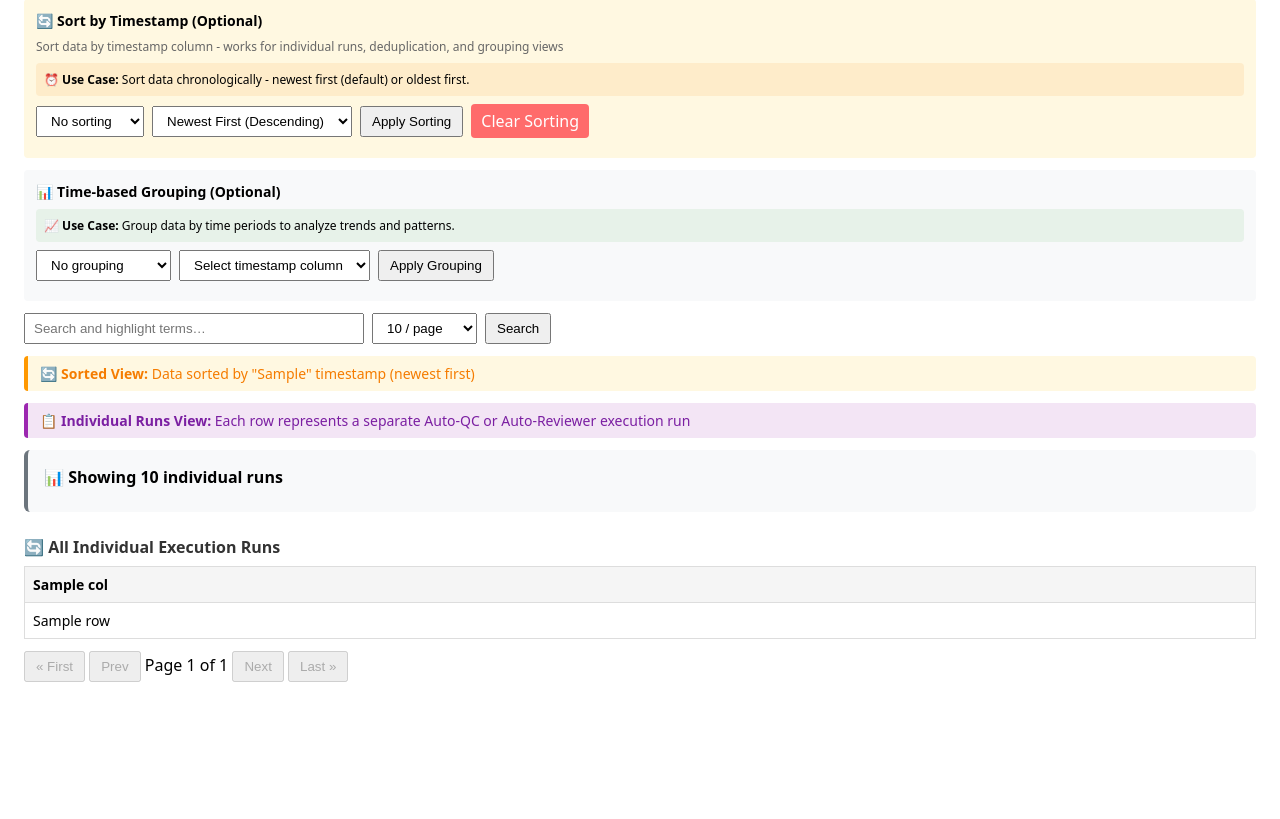
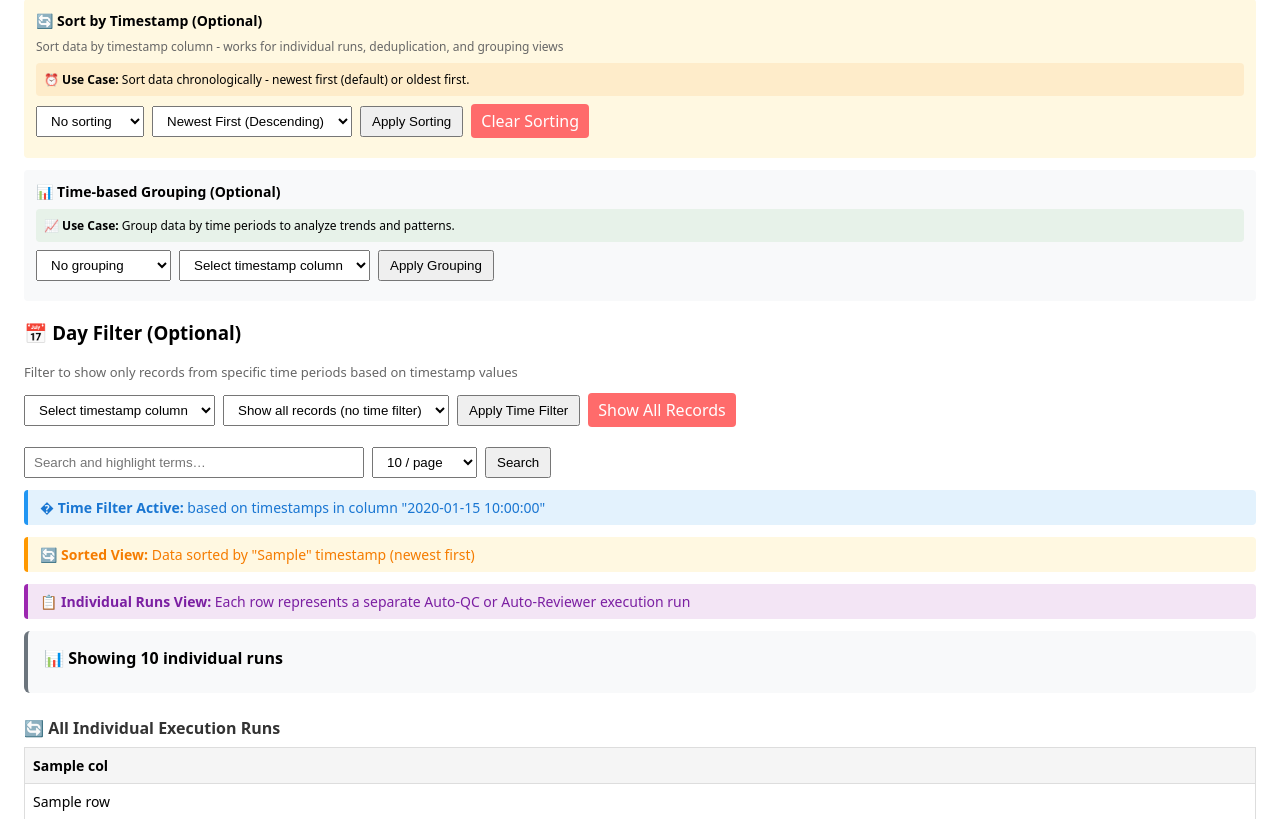
Before and after one commit to mallyad-art/generalized_agents_automated_quality_service, a FastAPI app: template app/templates/index.html in a window 1280 px wide. Shown: the part 376-1195 px from the top of the page. Before the commit the page ends 1058 px from the top, so only its background shows below. Run offline with FastAPI, Linux system fonts and the light colour scheme; the template is opened without the code that fills it: most values are stand-ins (such as "Sample title", 1, 10 or a date in 2020); parts of the project's set-up code (start-up, migrations or seed data) failed here and were passed over.

Commit message:
Add Day Filter feature.

```diff
--- a/app/main.py
+++ b/app/main.py
@@ -3,7 +3,7 @@
 import re
 import json
 import pandas as pd
-from datetime import datetime
+from datetime import datetime, timedelta
 from fastapi import FastAPI, Request, Query, HTTPException
 from fastapi.responses import JSONResponse, HTMLResponse
 from fastapi.templating import Jinja2Templates
@@ -21,6 +21,10 @@
 SHEET_ID = os.environ.get("SHEET_ID", "")
 SHEET_TAB = os.environ.get("SHEET_TAB", "Sheet1")
 
+# Column transformation configuration
+COLUMN_TRANSFORMS_STR = os.environ.get("COLUMN_TRANSFORMS", "")
+COLUMN_TRANSFORMS = {}
+
 
 
 # Parse multi-sheet configuration
@@ -31,6 +35,15 @@
     except json.JSONDecodeError as e:
         print(f"Error parsing SHEETS_CONFIG: {e}")
         SHEETS_CONFIG = []
+
+# Parse column transforms configuration
+if COLUMN_TRANSFORMS_STR:
+    try:
+        COLUMN_TRANSFORMS = json.loads(COLUMN_TRANSFORMS_STR)
+        print(f"Loaded {len(COLUMN_TRANSFORMS)} column transformations")
+    except json.JSONDecodeError as e:
+        print(f"Error parsing COLUMN_TRANSFORMS: {e}")
+        COLUMN_TRANSFORMS = {}
 
 
 
@@ -78,6 +91,22 @@
     url_pattern = r'https?://[^\s<>"{}|\\^`\[\]]+'
     return bool(re.search(url_pattern, str(text)))
 
+def apply_column_transform(column_name, value):
+    """Apply transformation to column value if configured"""
+    if pd.isna(value) or value == "" or not COLUMN_TRANSFORMS:
+        return value
+    # Check if this column has a transformation configured
+    if column_name in COLUMN_TRANSFORMS:
+        transform_template = COLUMN_TRANSFORMS[column_name]
+        value_str = str(value).strip()
+        # Skip if value is empty after stripping
+        if not value_str:
+            return value
+        # Replace {value} placeholder with actual value
+        transformed = transform_template.replace("{value}", value_str)
+        return transformed
+    return value
+
 def make_links_clickable(text):
     """Convert URLs in text to clickable HTML links"""
     if pd.isna(text) or text == "":
@@ -85,6 +114,40 @@
     text_str = str(text)
     url_pattern = r'(https?://[^\s<>"{}|\\^`\[\]]+)'
     return re.sub(url_pattern, r'<a href="\1" target="_blank">\1</a>', text_str)
+
+def filter_by_timestamp(df, timestamp_column, day_filter):
+    """Filter dataframe by timestamp column based on day filter"""
+    if not timestamp_column or timestamp_column not in df.columns or not day_filter:
+        return df
+
+    # Convert timestamp column to datetime
+    try:
+        df_copy = df.copy()
+        df_copy[timestamp_column] = pd.to_datetime(df_copy[timestamp_column], errors='coerce')
+
+        # Get current date (start of today)
+        today = datetime.now().replace(hour=0, minute=0, second=0, microsecond=0)
+
+        if day_filter == "today":
+            start_date = today
+            end_date = today + timedelta(days=1)
+        elif day_filter == "yesterday":
+            start_date = today - timedelta(days=1)
+            end_date = today
+        elif day_filter == "past_7":
+            # Past 7 days including today
+            start_date = today - timedelta(days=7)
+            end_date = today + timedelta(days=1)  # Include today
+        else:
+            return df  # Unknown filter, return original
+
+        # Filter the dataframe
+        mask = (df_copy[timestamp_column] >= start_date) & (df_copy[timestamp_column] < end_date)
+        return df_copy[mask]
+
+    except Exception as e:
+        print(f"Error filtering by timestamp: {e}")
+        return df  # Return original data if filtering fails
 
 
 
@@ -107,12 +170,17 @@
     return highlighted
 
 def process_cell_content(text, search_term=None, column_name=None):
-    """Process cell content: make links clickable and highlight search terms"""
+    """Process cell content: apply column transforms, make links clickable and highlight search terms"""
     if pd.isna(text) or text == "":
         return ""
 
-    # Make URLs clickable
-    processed = make_links_clickable(text)
+    # First apply column transformations if configured
+    processed = text
+    if column_name and COLUMN_TRANSFORMS:
+        processed = apply_column_transform(column_name, processed)
+
+    # Then make URLs clickable
+    processed = make_links_clickable(processed)
 
     # Highlight search terms (but avoid highlighting within HTML tags)
     if search_term and search_term.strip():
@@ -324,6 +392,14 @@
     except Exception as e:
         raise ValueError(f"Error loading sheet '{sheet_name}': {str(e)}")
 
+@app.get("/api/column-transforms")
+def get_column_transforms():
+    """Get configured column transformations"""
+    return JSONResponse({
+        "transforms": COLUMN_TRANSFORMS,
+        "enabled": len(COLUMN_TRANSFORMS) > 0
+    })
+
 @app.get("/api/health")
 def health():
     return {"ok": True, "sheets": len(SHEETS_CONFIG)}
@@ -340,6 +416,7 @@
     page_size: int = PAGE_SIZE_DEFAULT,
     group_by_period: Optional[str] = None,
     timestamp_column: Optional[str] = None,
+    day_filter: Optional[str] = None,
     dedupe_field: Optional[str] = None,
     dedupe_timestamp: Optional[str] = None,
     sort_column: Optional[str] = None,
@@ -372,8 +449,16 @@
             # Keep original data when deduplication fails
             df = load_sheet_df(sheet)  # Reset to original data
 
+    # Apply day filter if provided (after deduplication, before grouping)
+    if day_filter and day_filter.strip() and timestamp_column and timestamp_column.strip():
+        try:
+            df = filter_by_timestamp(df, timestamp_column, day_filter)
+        except Exception as e:
+            if not error_message:
+                error_message = f"Error applying day filter: {str(e)}"
+
     # Apply grouping if both parameters are provided and valid (grouping is optional)
-    # Note: grouping after deduplication if both are applied
+    # Note: grouping after deduplication and day filtering if both are applied
     if group_by_period and group_by_period.strip() and timestamp_column and timestamp_column.strip():
         # Validate group_by_period value
         if group_by_period not in ["day", "week"]:
@@ -543,6 +628,7 @@
     page_size: int = PAGE_SIZE_DEFAULT,
     group_by_period: Optional[str] = None,
     timestamp_column: Optional[str] = None,
+    day_filter: Optional[str] = None,
     dedupe_field: Optional[str] = None,
     dedupe_timestamp: Optional[str] = None,
     sort_column: Optional[str] = None,
@@ -590,8 +676,16 @@
             # Keep original data when deduplication fails
             df = original_df.copy()
 
+    # Apply day filter if provided (after deduplication, before grouping)
+    if day_filter and day_filter.strip() and timestamp_column and timestamp_column.strip():
+        try:
+            df = filter_by_timestamp(df, timestamp_column, day_filter)
+        except Exception as e:
+            if not error_message:
+                error_message = f"Error applying day filter: {str(e)}"
+
     # Apply grouping if both parameters are provided and valid (grouping is optional)
-    # Note: grouping after deduplication if both are applied
+    # Note: grouping after deduplication and day filtering if both are applied
     grouped = False
     if group_by_period and group_by_period.strip() and timestamp_column and timestamp_column.strip():
         # Validate group_by_period value
@@ -652,6 +746,7 @@
         "timestamp_columns": timestamp_columns,
         "group_by_period": group_by_period or "",
         "timestamp_column": timestamp_column or "",
+        "day_filter": day_filter or "",
         "dedupe_field": dedupe_field or "",
         "dedupe_timestamp": dedupe_timestamp or "",
         "sort_column": sort_column or "",
@@ -662,5 +757,7 @@
         "original_count": original_count,
         "error_message": error_message,
         "available_sheets": get_available_sheets(),
-        "current_sheet": current_sheet
+        "current_sheet": current_sheet,
+        "column_transforms": COLUMN_TRANSFORMS,
+        "transforms_enabled": len(COLUMN_TRANSFORMS) > 0
     })
--- a/app/templates/index.html
+++ b/app/templates/index.html
@@ -159,9 +159,11 @@
     </div>
 
     <!-- Dashboard Overview -->
-    <div style="background: linear-gradient(135deg, #e3f2fd 0%, #f3e5f5 100%); padding: 16px; border-radius: 8px; margin-bottom: 20px; border-left: 4px solid #1976d2;">
+    <div
+      style="background: linear-gradient(135deg, #e3f2fd 0%, #f3e5f5 100%); padding: 16px; border-radius: 8px; margin-bottom: 20px; border-left: 4px solid #1976d2;">
       <p style="margin: 0; color: #1976d2; font-size: 14px;">
-        📊 <strong>Interactive Data Dashboard:</strong> Search, filter, sort, and analyze your automated quality data with real-time insights.
+        📊 <strong>Interactive Data Dashboard:</strong> Search, filter, sort, and analyze your automated quality data
+        with real-time insights.
         View individual records or group by time periods to track trends and patterns.
       </p>
     </div>
@@ -191,7 +193,8 @@
       <p style="margin: 4px 0 8px 0; font-size: 12px; color: #666;">
         Convert from "all individual runs" to "distinct records" by keeping only the latest run per unique key
       </p>
-      <div style="background: rgba(25, 118, 210, 0.1); padding: 8px; border-radius: 4px; margin-bottom: 8px; font-size: 12px;">
+      <div
+        style="background: rgba(25, 118, 210, 0.1); padding: 8px; border-radius: 4px; margin-bottom: 8px; font-size: 12px;">
         <strong>🎯 Use Case:</strong> Show latest status per unique key, removing duplicate runs and retries.
       </div>
       <form method="get" action="/">
@@ -201,6 +204,7 @@
         <input type="hidden" name="sheet" value="{{ current_sheet }}">
         <input type="hidden" name="group_by_period" value="{{ group_by_period }}">
         <input type="hidden" name="timestamp_column" value="{{ timestamp_column }}">
+        <input type="hidden" name="day_filter" value="{{ day_filter }}">
         <input type="hidden" name="sort_column" value="{{ sort_column }}">
         <input type="hidden" name="sort_order" value="{{ sort_order }}">
 
@@ -222,7 +226,7 @@
           <button type="submit" id="apply-dedupe-btn">Show Distinct Records</button>
 
           {% if deduplicated %}
-          <a href="/?q={{ q }}&page_size={{ page_size }}&sheet={{ current_sheet }}&group_by_period={{ group_by_period }}&timestamp_column={{ timestamp_column }}&sort_column={{ sort_column }}&sort_order={{ sort_order }}"
+          <a href="/?q={{ q }}&page_size={{ page_size }}&sheet={{ current_sheet }}&group_by_period={{ group_by_period }}&timestamp_column={{ timestamp_column }}&day_filter={{ day_filter }}&sort_column={{ sort_column }}&sort_order={{ sort_order }}"
             class="clear-grouping" style="padding: 6px 10px; border-radius: 4px;">Show All Runs</a>
           {% endif %}
         </div>
@@ -236,7 +240,8 @@
       <p style="margin: 4px 0 8px 0; font-size: 12px; color: #666;">
         Sort data by timestamp column - works for individual runs, deduplication, and grouping views
       </p>
-      <div style="background: rgba(245, 124, 0, 0.1); padding: 8px; border-radius: 4px; margin-bottom: 8px; font-size: 12px;">
+      <div
+        style="background: rgba(245, 124, 0, 0.1); padding: 8px; border-radius: 4px; margin-bottom: 8px; font-size: 12px;">
         <strong>⏰ Use Case:</strong> Sort data chronologically - newest first (default) or oldest first.
       </div>
       <form method="get" action="/">
@@ -248,6 +253,7 @@
         <input type="hidden" name="dedupe_timestamp" value="{{ dedupe_timestamp }}">
         <input type="hidden" name="group_by_period" value="{{ group_by_period }}">
         <input type="hidden" name="timestamp_column" value="{{ timestamp_column }}">
+        <input type="hidden" name="day_filter" value="{{ day_filter }}">
 
         <div class="toolbar-row">
           <select name="sort_column">
@@ -265,7 +271,7 @@
           <button type="submit" id="apply-sorting-btn">Apply Sorting</button>
 
           {% if sort_column %}
-          <a href="/?q={{ q }}&page_size={{ page_size }}&sheet={{ current_sheet }}&dedupe_field={{ dedupe_field }}&dedupe_timestamp={{ dedupe_timestamp }}&group_by_period={{ group_by_period }}&timestamp_column={{ timestamp_column }}"
+          <a href="/?q={{ q }}&page_size={{ page_size }}&sheet={{ current_sheet }}&dedupe_field={{ dedupe_field }}&dedupe_timestamp={{ dedupe_timestamp }}&group_by_period={{ group_by_period }}&timestamp_column={{ timestamp_column }}&day_filter={{ day_filter }}"
             class="clear-grouping" style="padding: 6px 10px; border-radius: 4px;">Clear Sorting</a>
           {% endif %}
         </div>
@@ -276,7 +282,8 @@
     <!-- Grouping Controls -->
     <div class="grouping-controls">
       <h3>📊 Time-based Grouping (Optional)</h3>
-      <div style="background: rgba(76, 175, 80, 0.1); padding: 8px; border-radius: 4px; margin-bottom: 8px; font-size: 12px;">
+      <div
+        style="background: rgba(76, 175, 80, 0.1); padding: 8px; border-radius: 4px; margin-bottom: 8px; font-size: 12px;">
         <strong>📈 Use Case:</strong> Group data by time periods to analyze trends and patterns.
       </div>
       <form method="get" action="/">
@@ -306,7 +313,7 @@
           <button type="submit" id="apply-grouping-btn">Apply Grouping</button>
 
           {% if grouped %}
-          <a href="/?q={{ q }}&page_size={{ page_size }}&sheet={{ current_sheet }}&dedupe_field={{ dedupe_field }}&dedupe_timestamp={{ dedupe_timestamp }}&sort_column={{ sort_column }}&sort_order={{ sort_order }}"
+          <a href="/?q={{ q }}&page_size={{ page_size }}&sheet={{ current_sheet }}&dedupe_field={{ dedupe_field }}&dedupe_timestamp={{ dedupe_timestamp }}&sort_column={{ sort_column }}&sort_order={{ sort_order }}&day_filter={{ day_filter }}"
             class="clear-grouping" style="padding: 6px 10px; border-radius: 4px;">Clear Grouping</a>
           {% endif %}
         </div>
@@ -314,10 +321,52 @@
       </form>
     </div>
 
+    <!-- Day Filter Controls (Optional) -->
+    <div class="toolbar-section">
+      <h3>📅 Day Filter (Optional)</h3>
+      <p style="margin: 0 0 12px 0; color: #666; font-size: 13px;">
+        Filter to show only records from specific time periods based on timestamp values
+      </p>
+      <form class="toolbar" method="get" action="/">
+        <input type="hidden" name="q" value="{{ q }}">
+        <input type="hidden" name="page_size" value="{{ page_size }}">
+        <input type="hidden" name="sheet" value="{{ current_sheet }}">
+        <input type="hidden" name="group_by_period" value="{{ group_by_period }}">
+        <input type="hidden" name="dedupe_field" value="{{ dedupe_field }}">
+        <input type="hidden" name="dedupe_timestamp" value="{{ dedupe_timestamp }}">
+        <input type="hidden" name="sort_column" value="{{ sort_column }}">
+        <input type="hidden" name="sort_order" value="{{ sort_order }}">
+
+        <div class="toolbar-row">
+          <select name="timestamp_column">
+            <option value="">Select timestamp column</option>
+            {% for col in timestamp_columns %}
+            <option value="{{ col }}" {% if timestamp_column==col %}selected{% endif %}>{{ col }}</option>
+            {% endfor %}
+          </select>
+
+          <select name="day_filter">
+            <option value="">Show all records (no time filter)</option>
+            <option value="today" {% if day_filter=="today" %}selected{% endif %}>Today only (since midnight)</option>
+            <option value="yesterday" {% if day_filter=="yesterday" %}selected{% endif %}>Yesterday only</option>
+            <option value="past_7" {% if day_filter=="past_7" %}selected{% endif %}>Past 7 days (including today)</option>
+          </select>
+
+          <button type="submit" id="apply-day-filter-btn">Apply Time Filter</button>
+
+          {% if day_filter %}
+          <a href="/?q={{ q }}&page_size={{ page_size }}&sheet={{ current_sheet }}&group_by_period={{ group_by_period }}&timestamp_column={{ timestamp_column }}&dedupe_field={{ dedupe_field }}&dedupe_timestamp={{ dedupe_timestamp }}&sort_column={{ sort_column }}&sort_order={{ sort_order }}"
+            class="clear-grouping" style="padding: 6px 10px; border-radius: 4px;">Show All Records</a>
+          {% endif %}
+        </div>
+      </form>
+    </div>
+
     <!-- Search and Pagination Controls -->
     <form class="toolbar" method="get" action="/">
       <input type="hidden" name="group_by_period" value="{{ group_by_period }}">
       <input type="hidden" name="timestamp_column" value="{{ timestamp_column }}">
+      <input type="hidden" name="day_filter" value="{{ day_filter }}">
       <input type="hidden" name="dedupe_field" value="{{ dedupe_field }}">
       <input type="hidden" name="dedupe_timestamp" value="{{ dedupe_timestamp }}">
       <input type="hidden" name="sort_column" value="{{ sort_column }}">
@@ -358,6 +407,17 @@
     </div>
     {% endif %}
 
+    {% if day_filter %}
+    <div class="status-info" style="background: #e3f2fd; color: #1976d2; border-left: 4px solid #2196f3;">
+      � <strong>Time Filter Active:</strong>
+      {% if day_filter == 'today' %}Showing only records from today (since midnight)
+      {% elif day_filter == 'yesterday' %}Showing only records from yesterday
+      {% elif day_filter == 'past_7' %}Showing records from the past 7 days (including today)
+      {% endif %}
+      based on timestamps in column "{{ timestamp_column }}"
+    </div>
+    {% endif %}
+
     {% if sort_column and not grouped and not deduplicated %}
     <div class="status-info" style="background: #fff8e1; color: #f57c00; border-left: 4px solid #ff9800;">
       🔄 <strong>Sorted View:</strong> Data sorted by "{{ sort_column }}" timestamp
@@ -384,7 +444,8 @@
     {% endif %}
 
     <!-- Data Summary -->
-    <div style="background: #f8f9fa; padding: 16px; border-radius: 6px; margin-bottom: 16px; border-left: 4px solid #6c757d;">
+    <div
+      style="background: #f8f9fa; padding: 16px; border-radius: 6px; margin-bottom: 16px; border-left: 4px solid #6c757d;">
       <div style="font-weight: bold; margin-bottom: 8px; font-size: 16px;">
         📊 Showing {{ total }}
         {% if deduplicated %}
@@ -434,6 +495,7 @@
         <input type="hidden" name="page_size" value="{{ page_size }}">
         <input type="hidden" name="group_by_period" value="{{ group_by_period }}">
         <input type="hidden" name="timestamp_column" value="{{ timestamp_column }}">
+        <input type="hidden" name="day_filter" value="{{ day_filter }}">
         <input type="hidden" name="dedupe_field" value="{{ dedupe_field }}">
         <input type="hidden" name="dedupe_timestamp" value="{{ dedupe_timestamp }}">
         <input type="hidden" name="sort_column" value="{{ sort_column }}">
```
Also changed, not shown: README.md.
